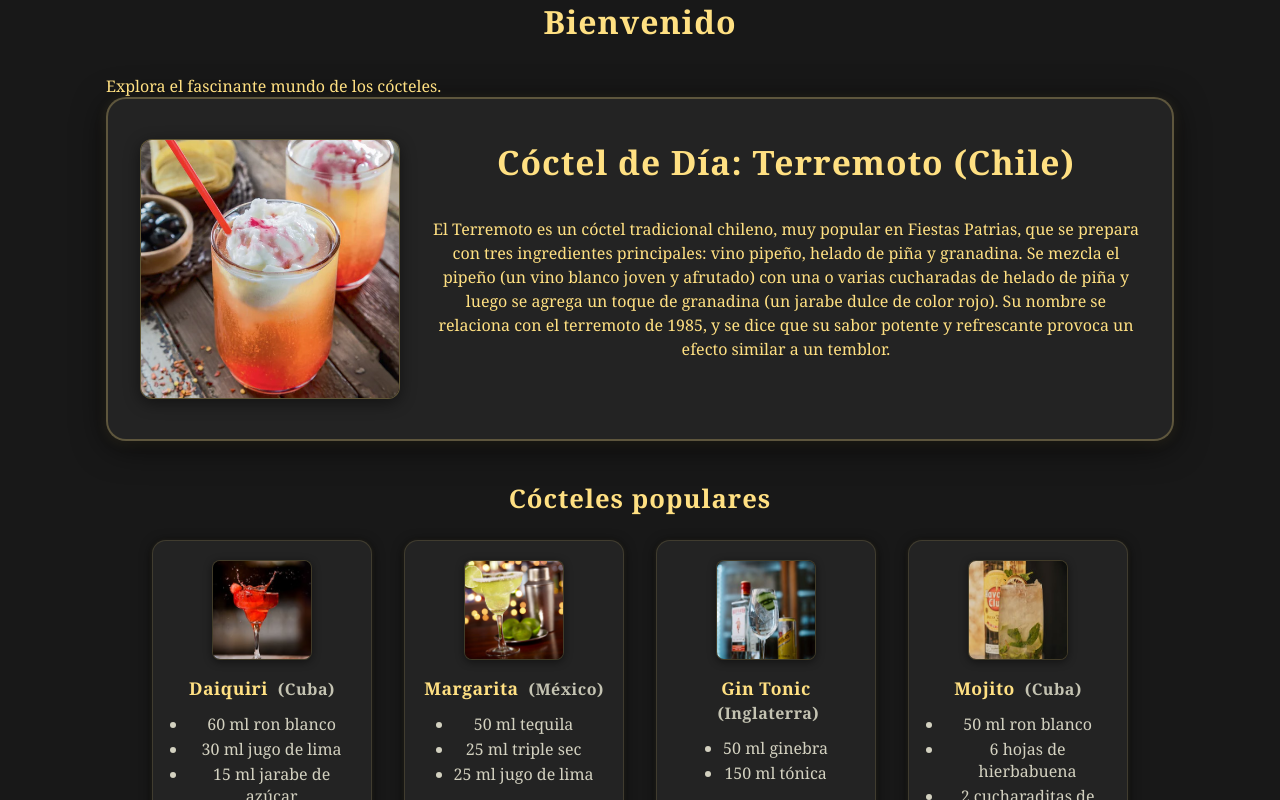
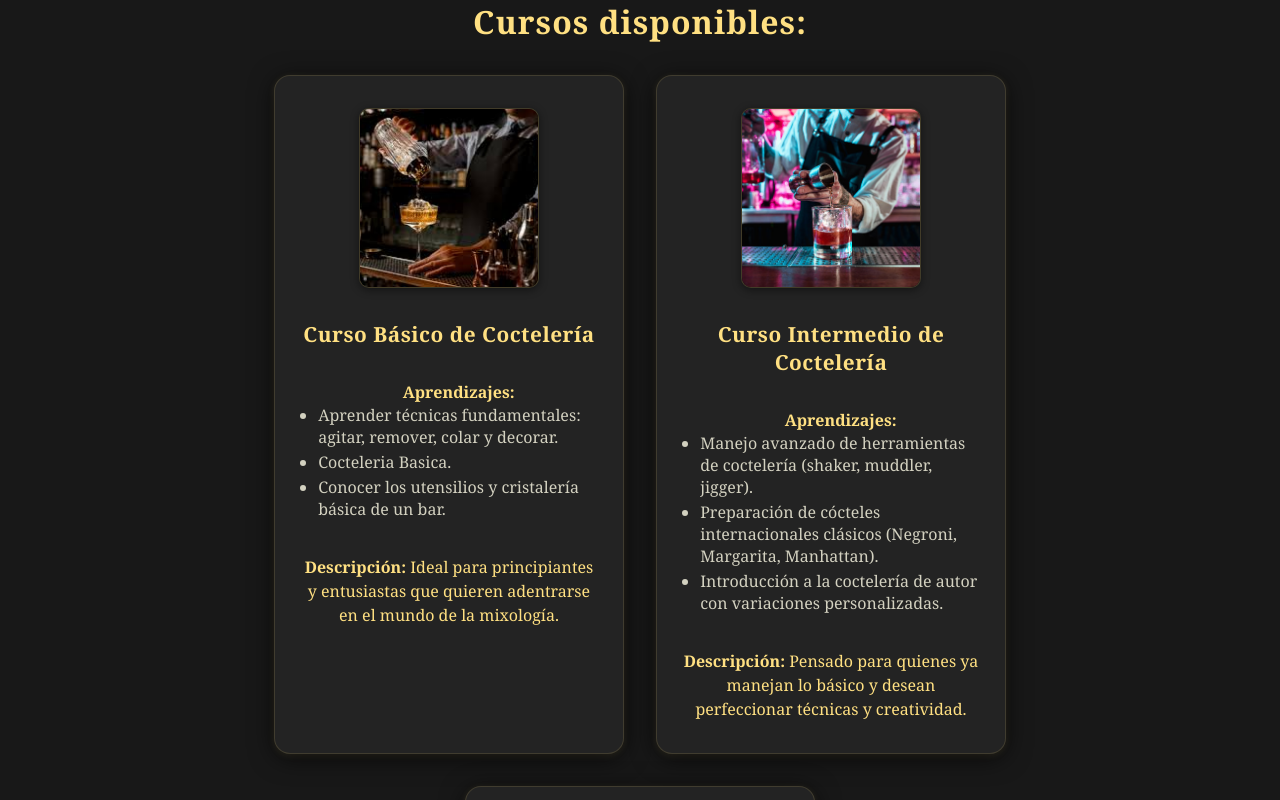
Before and after one commit to BenjaminGT14/uCocteleria_react, a React (Create React App) app: page /cursos in a window 1280 px wide. Shown: the part 240-1040 px from the top of the page. Built offline with nearby package versions, Linux system fonts and the light colour scheme.

Commit message:
agregado el jsx de cursos y contacto

```diff
--- a/package.json
+++ b/package.json
@@ -9,6 +9,7 @@
     "@testing-library/user-event": "^13.5.0",
     "react": "^19.2.0",
     "react-dom": "^19.2.0",
+    "react-router-dom": "^7.9.4",
     "react-scripts": "5.0.1",
     "web-vitals": "^2.1.4"
   },
--- /dev/null
+++ b/src/Contacto.jsx
@@ -0,0 +1,77 @@
+import React, { useState } from "react";
+
+function Contacto() {
+  const [formData, setFormData] = useState({ name: "", email: "", message: "" });
+
+  const handleChange = (e) => {
+    setFormData({ ...formData, [e.target.name]: e.target.value });
+  };
+
+  const handleSubmit = (e) => {
+    e.preventDefault();
+    alert(`Gracias ${formData.name}, tu mensaje ha sido enviado!`);
+    setFormData({ name: "", email: "", message: "" });
+  };
+
+  return (
+    <main>
+      <section className="contact-section">
+        <div className="contact-card">
+          <div className="contact-header">
+            <h2>Contacto 📬</h2>
+            <p>¿Tienes preguntas o quieres reservar un curso? Escríbenos.</p>
+          </div>
+
+          <form className="contact-form" onSubmit={handleSubmit}>
+            <div className="form-row">
+              <label htmlFor="name">Nombre</label>
+              <input
+                id="name"
+                name="name"
+                type="text"
+                value={formData.name}
+                onChange={handleChange}
+                required
+              />
+            </div>
+
+            <div className="form-row">
+              <label htmlFor="email">Email</label>
+              <input
+                id="email"
+                name="email"
+                type="email"
+                value={formData.email}
+                onChange={handleChange}
+                required
+              />
+            </div>
+
+            <div className="form-row">
+              <label htmlFor="message">Mensaje</label>
+              <textarea
+                id="message"
+                name="message"
+                rows="5"
+                value={formData.message}
+                onChange={handleChange}
+                required
+              />
+            </div>
+
+            <div className="form-actions">
+              <button type="submit" className="btn-primary">Enviar</button>
+            </div>
+          </form>
+
+          <div className="contact-info">
+            <p>📞 Teléfono: <a href="tel:+56912345678">+56 9 1234 5678</a></p>
+            <p>📍 Dirección: Santiago, Chile</p>
+          </div>
+        </div>
+      </section>
+    </main>
+  );
+}
+
+export default Contacto;
--- /dev/null
+++ b/src/Cursos.jsx
@@ -0,0 +1,74 @@
+import React from "react";
+
+// Importa las imágenes
+import bartender1 from "./img/bartender1.jpg";
+import bartender2 from "./img/bartender2.jpg";
+import bartender3 from "./img/bartender3.jpg";
+
+// Array de cursos
+const cursos= [
+  {
+    image: bartender1,
+    title: "Curso Básico de Coctelería",
+    aprendizajes: [
+      "Aprender técnicas fundamentales: agitar, remover, colar y decorar.",
+      "Cocteleria Basica.",
+      "Conocer los utensilios y cristalería básica de un bar.",
+    ],
+    descripcion:
+      "Ideal para principiantes y entusiastas que quieren adentrarse en el mundo de la mixología.",
+  },
+  {
+    image: bartender2,
+    title: "Curso Intermedio de Coctelería",
+    aprendizajes: [
+      "Manejo avanzado de herramientas de coctelería (shaker, muddler, jigger).",
+      "Preparación de cócteles internacionales clásicos (Negroni, Margarita, Manhattan).",
+      "Introducción a la coctelería de autor con variaciones personalizadas.",
+    ],
+    descripcion:
+      "Pensado para quienes ya manejan lo básico y desean perfeccionar técnicas y creatividad.",
+  },
+  {
+    image: bartender3,
+    title: "Curso Avanzado de Bartender Profesional",
+    aprendizajes: [
+      "Dominio de técnicas de mixología (espumas, esferificaciones, infusiones).",
+      "Creación de cartas de cócteles y Cocteleria de autor.",
+      "Gestión integral de barra: tiempos de servicio, atención al cliente y eficiencia.",
+    ],
+    descripcion:
+      "Dirigido a quienes buscan dedicarse profesionalmente o destacar en la coctelería creativa.",
+  },
+];
+
+function Cursos() {
+  return (
+    <main>
+      <section>
+        <h2>Cursos disponibles:</h2>
+        <div className="cards-container">
+          {cursos.map((curso, idx) => (
+            <div className="card" key={idx}>
+              <img src={curso.image} alt={curso.title} className="card-img" />
+              <h3>{curso.title}</h3>
+              <ul>
+                <p>
+                  <strong>Aprendizajes:</strong>
+                </p>
+                {curso.aprendizajes.map((item, i) => (
+                  <li key={i}>{item}</li>
+                ))}
+              </ul>
+              <p>
+                <strong>Descripción:</strong> {curso.descripcion}
+              </p>
+            </div>
+          ))}
+        </div>
+      </section>
+    </main>
+  );
+}
+
+export default Cursos;
--- a/src/index.jsx
+++ b/src/index.jsx
@@ -1,3 +1,4 @@
+
 import React from "react";
 import ReactDOM from "react-dom/client";
 import "./css/styles.css";
@@ -8,37 +9,32 @@ import margaritaImg from "./img/Margarita.jpg";
 import ginTonicImg from "./img/Gin_Tonic.jpg";
 import mojitoImg from "./img/mojito.jpg";
 
+import { BrowserRouter as Router, Routes, Route, Link } from "react-router-dom";
+import Cursos from "./Cursos";
+import Contacto from "./Contacto";
+
+
+/* --- cocteles --- */
 const cocktails = [
   {
     image: daiquiriImg,
     title: "Daiquiri",
     country: "Cuba",
-    ingredients: [
-      "60 ml ron blanco",
-      "30 ml jugo de lima",
-      "15 ml jarabe de azúcar",
-    ],
+    ingredients: ["60 ml ron blanco", "30 ml jugo de lima", "15 ml jarabe de azúcar"],
     preparation: "Agitar con hielo y colar en copa.",
   },
   {
     image: margaritaImg,
     title: "Margarita",
     country: "México",
-    ingredients: [
-      "50 ml tequila",
-      "25 ml triple sec",
-      "25 ml jugo de lima",
-    ],
+    ingredients: ["50 ml tequila", "25 ml triple sec", "25 ml jugo de lima"],
     preparation: "Agitar con hielo, servir en copa escarchada con sal.",
   },
   {
     image: ginTonicImg,
     title: "Gin Tonic",
     country: "Inglaterra",
-    ingredients: [
-      "50 ml ginebra",
-      "150 ml tónica",
-    ],
+    ingredients: ["50 ml ginebra", "150 ml tónica"],
     preparation: "Servir en vaso con hielo y limón o pepino.",
   },
   {
@@ -57,6 +53,7 @@ const cocktails = [
   },
 ];
 
+/* --- tarjeta --- */
 function CocktailCard({ image, title, country, ingredients, preparation }) {
   return (
     <div className="card card-popular">
@@ -76,20 +73,26 @@ function CocktailCard({ image, title, country, ingredients, preparation }) {
   );
 }
 
+/* --- App --- */
 function App() {
   return (
-    <>
+    <Router>
       <header>
         <h1>uCocteleria 🍸</h1>
         <p>¡Tu guía de coctelería para todos los niveles!</p>
         <nav className="navbar">
-          <a href="/">Inicio</a>
-          <a href="/cursos">Cursos</a>
-          <a href="/recetas">Recetas</a>
-          <a href="/contacto">Contacto</a>
+          <Link to="/">Inicio</Link>
+          <Link to="/cursos">Cursos</Link>
+          <Link to="/recetas">Recetas</Link>
+          <Link to="/contacto">Contacto</Link>
         </nav>
       </header>
 
+      <Routes>
+        {/* Página principal */}
+        <Route
+          path="/"
+          element={
             <main>
               <section className="bienvenida">
                 <h2>Bienvenido</h2>
@@ -98,22 +101,14 @@ function App() {
 
               <section className="main-content">
                 <div className="card card-dia">
-            <img
-              src={terremotoImg}
-              alt="Terremoto"
-              className="imagen-principal"
-            />
+                  <img src={terremotoImg} alt="Terremoto" className="imagen-principal" />
                   <div>
                     <h2>Cóctel de Día: Terremoto (Chile)</h2>
                     <p>
-                El Terremoto es un cóctel tradicional chileno, muy popular en
-                Fiestas Patrias, que se prepara con tres ingredientes
-                principales: vino pipeño, helado de piña y granadina. Se mezcla
-                el pipeño (un vino blanco joven y afrutado) con una o varias
-                cucharadas de helado de piña y luego se agrega un toque de
-                granadina (un jarabe dulce de color rojo). Su nombre se
-                relaciona con el terremoto de 1985, y se dice que su sabor
-                potente y refrescante provoca un efecto similar a un temblor.
+                      El Terremoto es un cóctel tradicional chileno, muy popular en Fiestas Patrias,
+                      que se prepara con tres ingredientes principales: vino pipeño, helado de piña
+                      y granadina. Su nombre se relaciona con el terremoto de 1985, y se dice que su
+                      sabor potente y refrescante provoca un efecto similar a un temblor.
                     </p>
                   </div>
                 </div>
@@ -126,13 +121,23 @@ function App() {
                 </div>
               </section>
             </main>
+          }
+        />
+
+        {/* Página de cursos */}
+        <Route path="/cursos" element={<Cursos />} />
+
+        {/* Página de contacto */}
+        <Route path="/contacto" element={<Contacto />} />
+      </Routes>
 
       <footer>
         <p>&copy; 2025 uCocteleria - Todos los derechos reservados.</p>
       </footer>
-    </>
+    </Router>
   );
 }
 
+/* --- Render --- */
 const root = ReactDOM.createRoot(document.getElementById("root"));
 root.render(<App />);
```
Also changed, not shown: 1 other file (tests, documents, lock files or other folders). Lines whose indentation alone changed are shown as unchanged.
